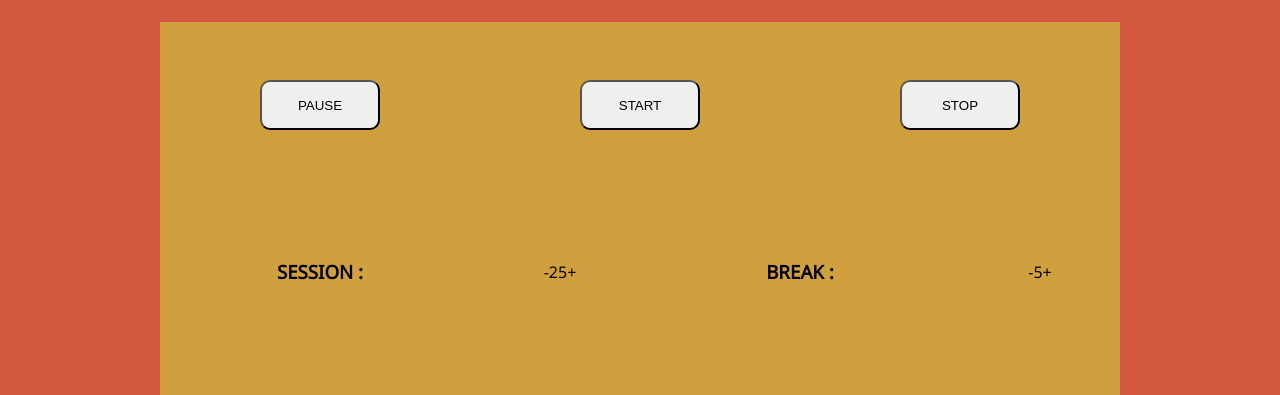
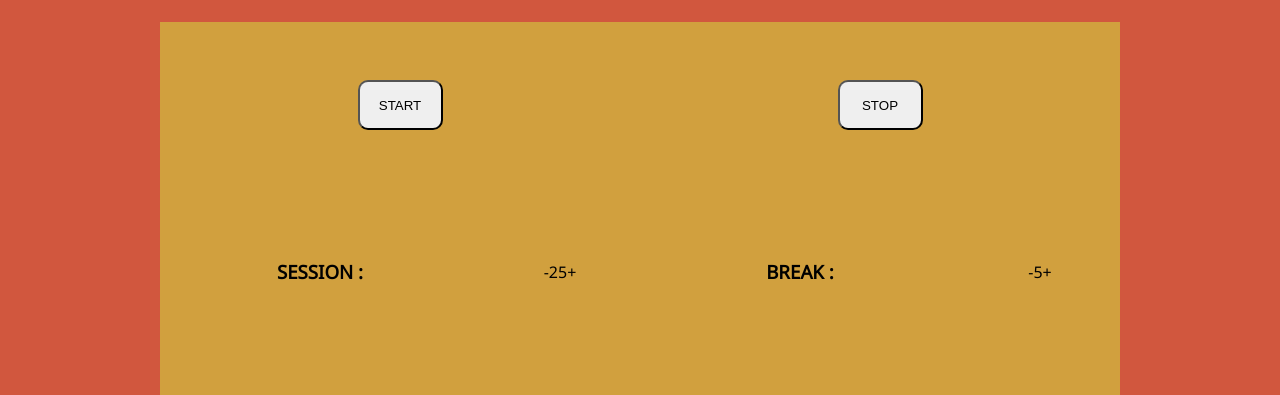
Before and after one commit to Andrsrz/pomodoro, a plain HTML site: page index.html in a window 1280 px wide. Shown: the top 395 px of the page. Drawn offline with Linux system fonts and the light colour scheme.

Commit message:
Delete Pause Button
It doesn't make sense to have a pause button for the pomodore technique

```diff
--- a/js/main.js
+++ b/js/main.js
@@ -29,12 +29,6 @@ function populateGrid(sessionMinutes, breakMinutes, whatGrid){
 
 function createButtons(){
 	let buttons = [];
-	let divPause = document.createElement("div");
-	let btnPause = document.createElement("button");
-	btnPause.setAttribute("id", "buttonPause");
-	btnPause.innerHTML = "PAUSE";
-	divPause.appendChild(btnPause);
-	buttons.push(divPause);
 	let divRun = document.createElement("div");
 	let btnRun = document.createElement("button");
 	btnRun.setAttribute("id", "buttonRun");
@@ -49,15 +43,15 @@ function createButtons(){
 	buttons.push(divStop);
 
 	let columnStart = 2;
-	let columnEnd = columnStart + 2;
+	let columnEnd = columnStart + 3;
 	for(let i = 0; i < buttons.length; i++){
 		buttons[i].setAttribute("class", "cell");
 		buttons[i].setAttribute("style", "grid-column-start:" + columnStart +" ;\
 										grid-column-end:" + columnEnd + ";\
 										grid-row-start: 1;\
 										grid-row-end: 2;");
-		columnStart += 2;
-		columnEnd = columnStart + 2;
+		columnStart += 3;
+		columnEnd = columnStart + 3;
 	}
 
 	return buttons;
--- a/style/style.css
+++ b/style/style.css
@@ -27,7 +27,7 @@ body {
 
 button {
 	height: 50px;
-	flex: 0 0 120px;
+	flex: 0 0 85px;
 	border-radius: 10px;
 }
 
```
